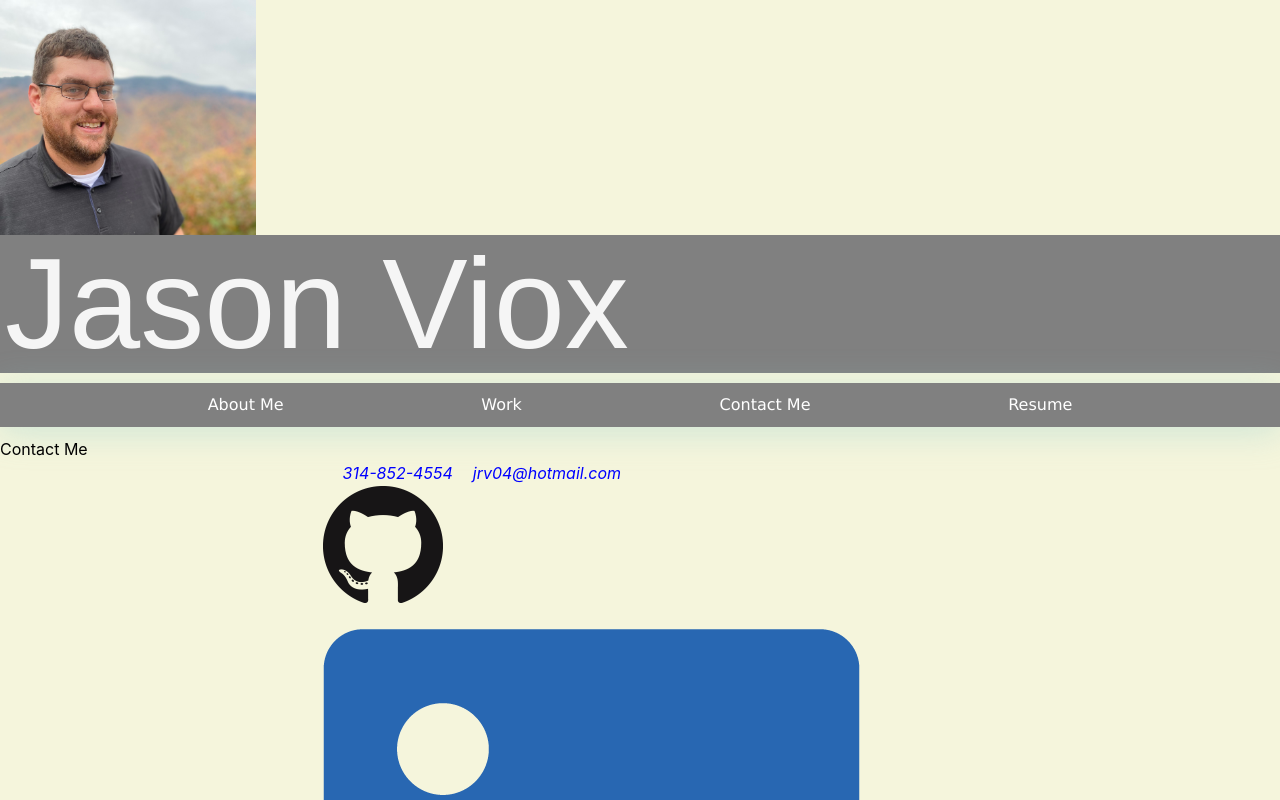
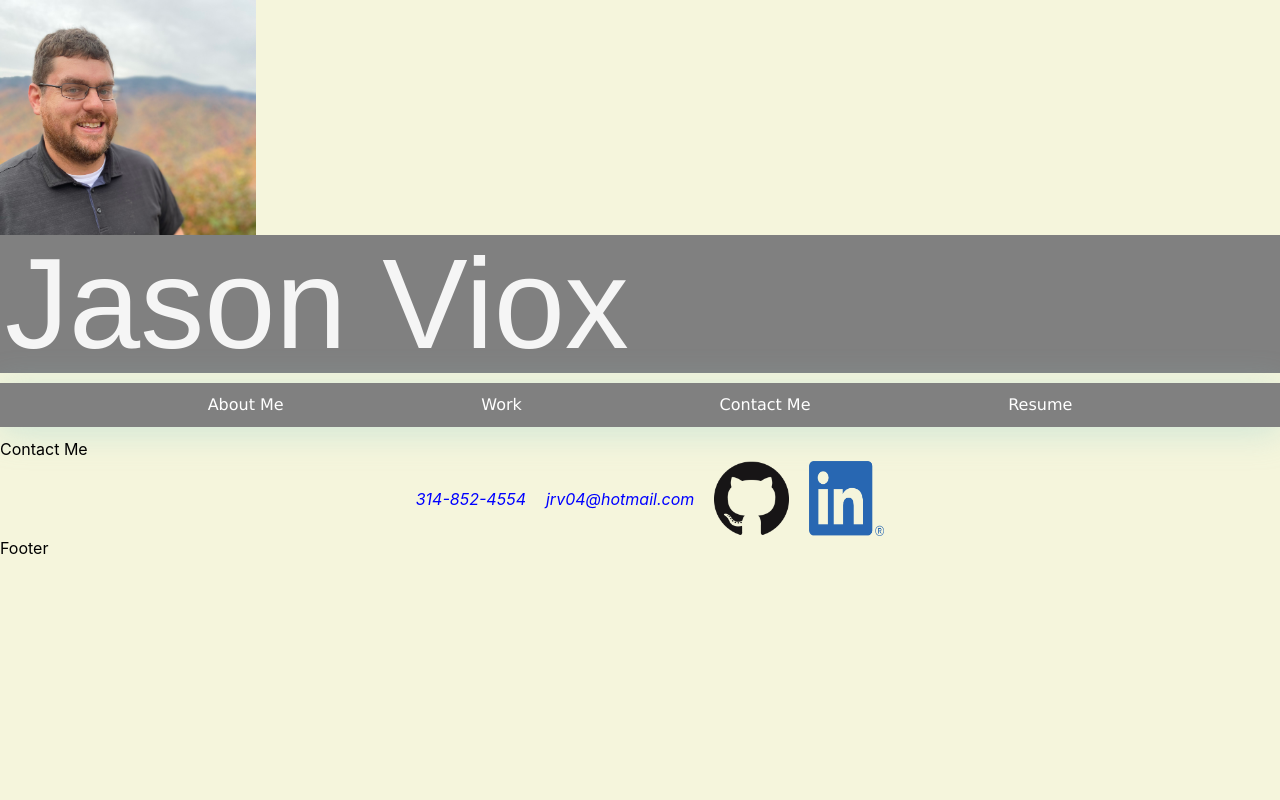
Before and after one commit to jrv7104/react-portfolio, a React (Create React App) app: page /contact in a window 1280 px wide. Shown: the top 800 px of the page. Built offline with nearby package versions, Linux system fonts and the light colour scheme.

Commit message:
Add logo and address changes

```diff
--- a/src/index.css
+++ b/src/index.css
@@ -158,6 +158,17 @@ background-image: url("./assets/images/Weather\ Dashboard.jpeg");
 background-size: cover;
 }
 
+.logo{
+height: 75px;
+width: 75px;
+}
+
+address{
+  display: flex;
+  justify-content: center;
+  align-items: center;
+}
+
 @media screen and (min-width: 812px) {
   header {
     padding: 0 0 10px 0;
```
